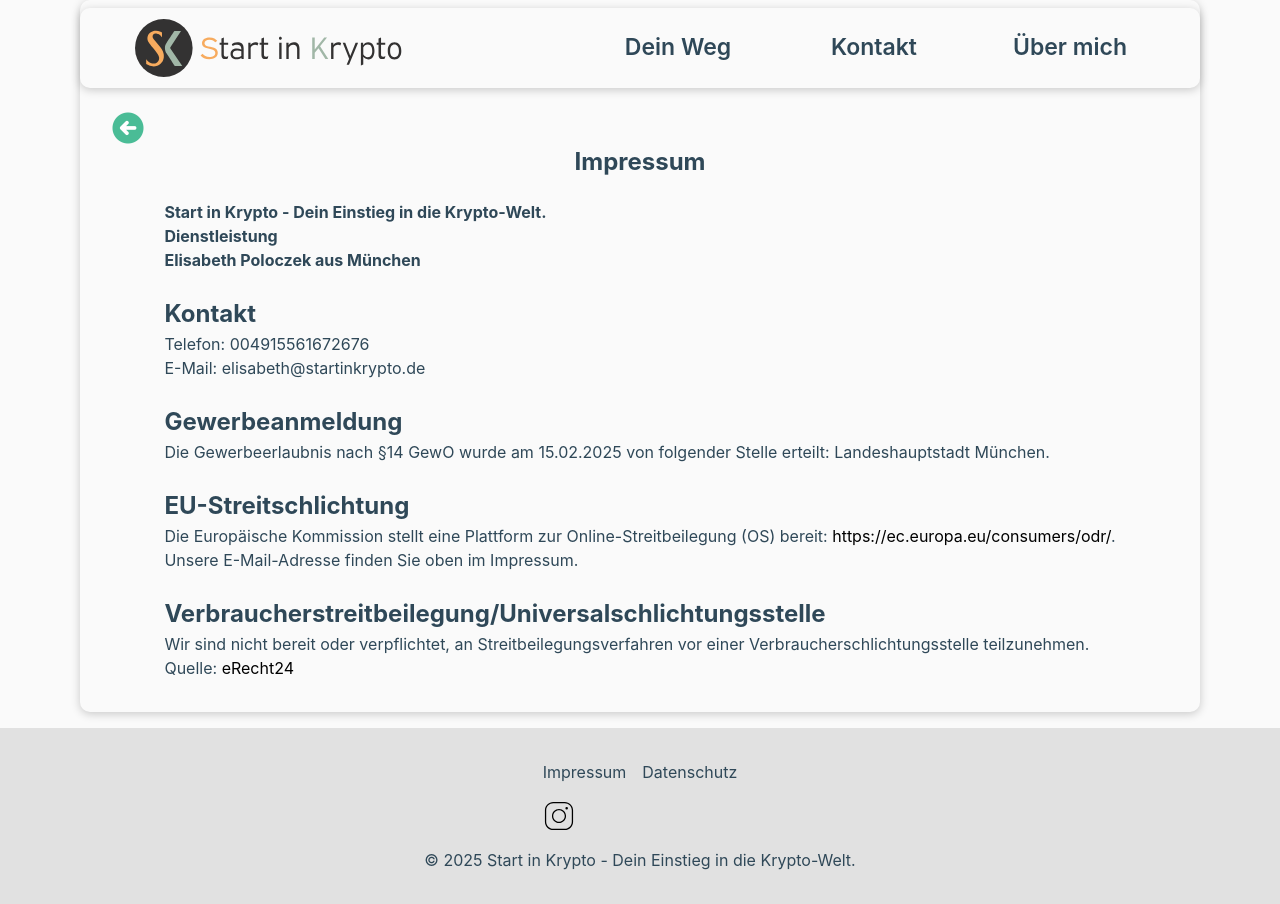
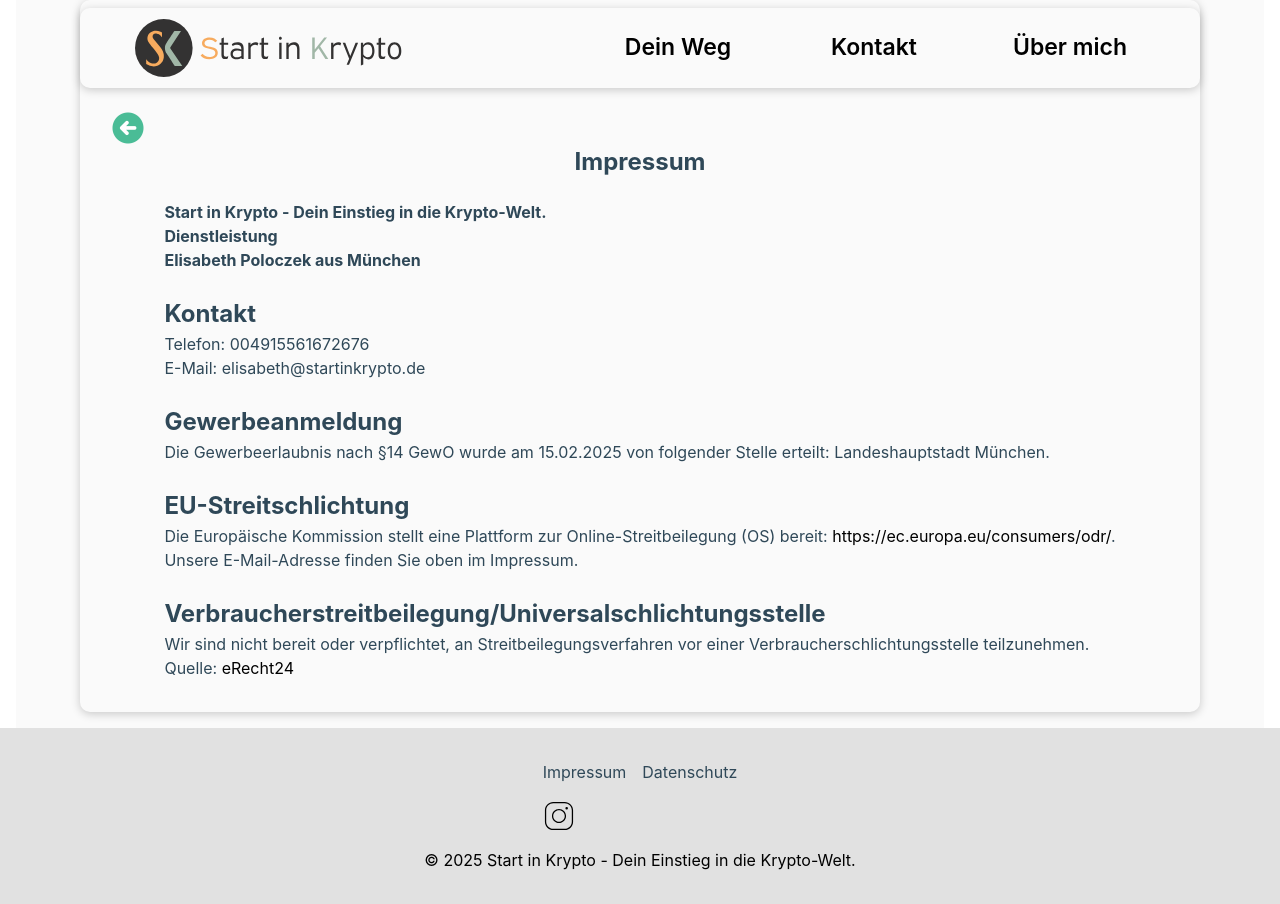
Before and after one commit to dampolo/startinkrypto, a website: page imprint.html in a window 1280 px wide. Drawn offline with nearby package versions, Linux system fonts and the light colour scheme; a web font is replaced by a local one.

Commit message:
add and remove margin-inline

```diff
--- a/styles/styles.css
+++ b/styles/styles.css
@@ -25,14 +25,18 @@
   src: url("../fonts/Inter/Inter-VariableFont_slnt\,wght.ttf");
 }
 
-body, main {
+body {
+  font-family: "Inter";
+  font-size: 16px;
+}
+
+main {
   display: flex;
   flex-direction: column;
-  font-family: "Inter";
-  font-size: 16px;
   background-color: var(--body-bg);
   min-height: calc(100vh - 177px);
   color: var(--letter-color);
+  margin-inline: 1rem;
 }
 
 .header,
@@ -42,7 +46,6 @@ body, main {
 .service,
 .road,
 .contact,
-.footer,
 .imprint,
 .appointment,
 .legacy {
@@ -298,7 +301,6 @@ body, main {
   border-radius: var(--border-radius);
   box-shadow: var(--box-shadow);
   padding: 2rem;
-  margin-inline: 1rem;
 }
 
 .about-me-img {
@@ -360,7 +362,6 @@ figcaption {
   border-radius: var(--border-radius);
   box-shadow: var(--box-shadow);
   padding: 2rem;
-  margin-inline: 1rem;
   background-color: var(--content-color);
 }
 
@@ -580,7 +581,6 @@ figcaption {
   border-radius: var(--border-radius);
   box-shadow: var(--box-shadow);
   padding: 2rem;
-  margin-inline: 1rem;
   background-color: var(--content-color);
 }
 
```
Also changed, not shown: index.html (+2 -2 lines).
